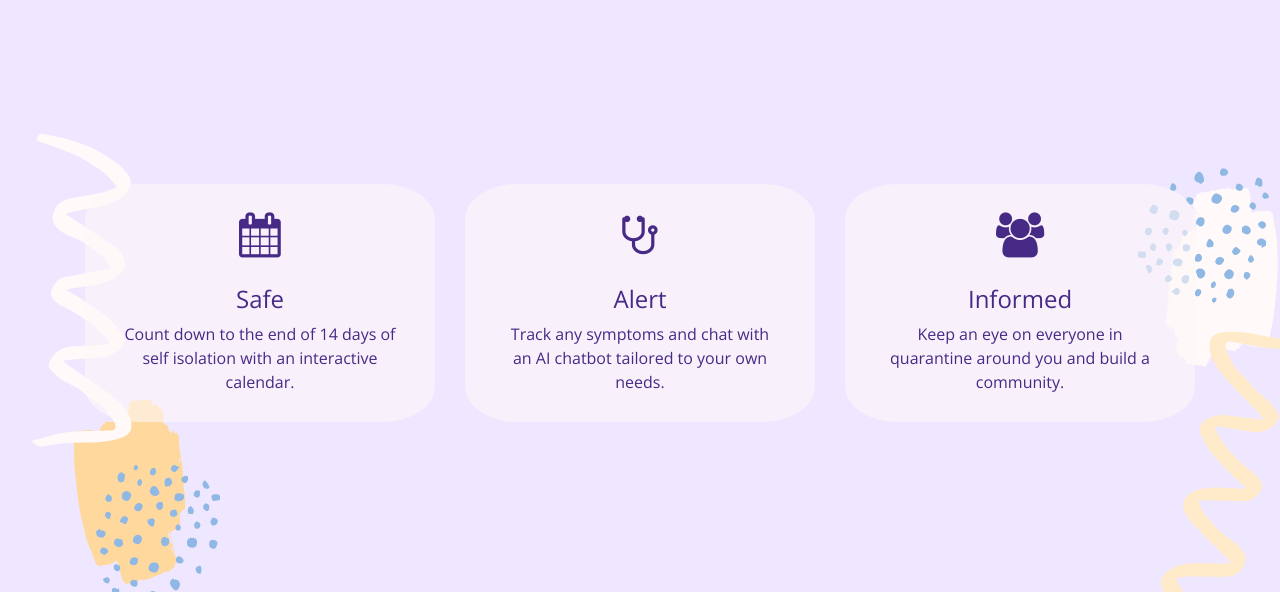
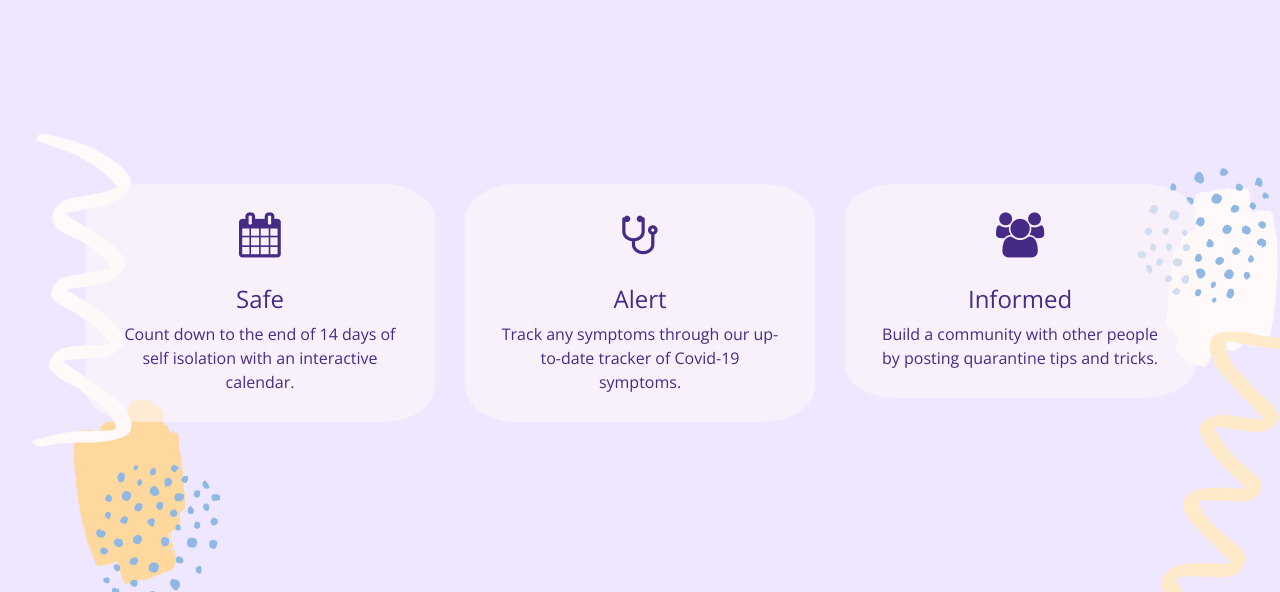
Before and after one commit to bekahma/isotracker-19, a Flask app: page / in a window 1280 px wide. Shown: the part 620-1212 px from the top of the page. Run offline with Flask 2, Linux system fonts and the light colour scheme; some libraries are stand-ins or nearby versions.

Commit message:
Updated descriptions

```diff
--- a/templates/index.html
+++ b/templates/index.html
@@ -83,7 +83,7 @@
 						<div class="desc-background">
 					  		<i class="fa fa-stethoscope"></i>
 					  		<h4>Alert</h4>
-					  		<p>Track any symptoms and chat with an AI chatbot tailored to your own needs.</p>
+					  		<p>Track any symptoms through our up-to-date tracker of Covid-19 symptoms.</p>
 						</div>
 					</div>
 
@@ -91,7 +91,7 @@
 						<div class="desc-background">
 					  		<i class="fa fa-users"></i>
 					  		<h4>Informed</h4>
-					  		<p>Keep an eye on everyone in quarantine around you and build a community.</p>
+					  		<p>Build a community with other people by posting quarantine tips and tricks.</p>
 						</div>
 					</div>
 			</div>
```
